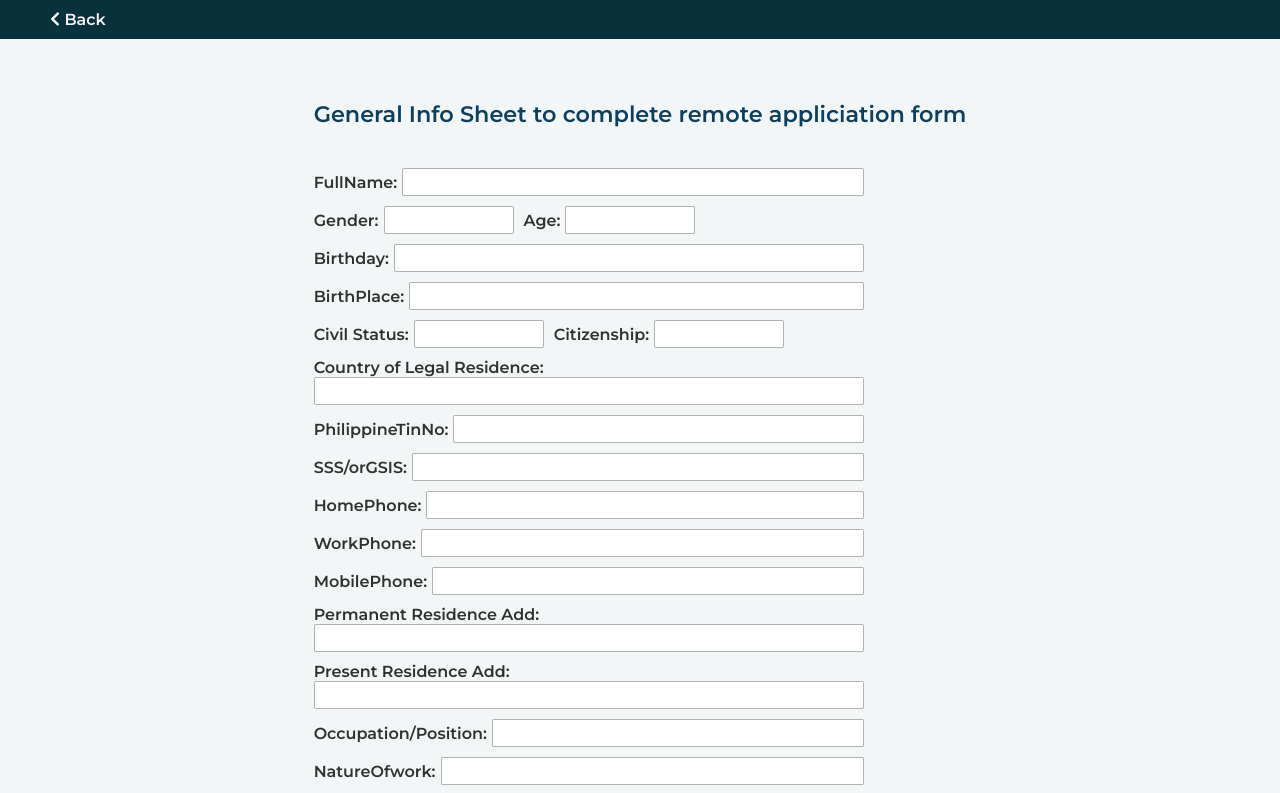
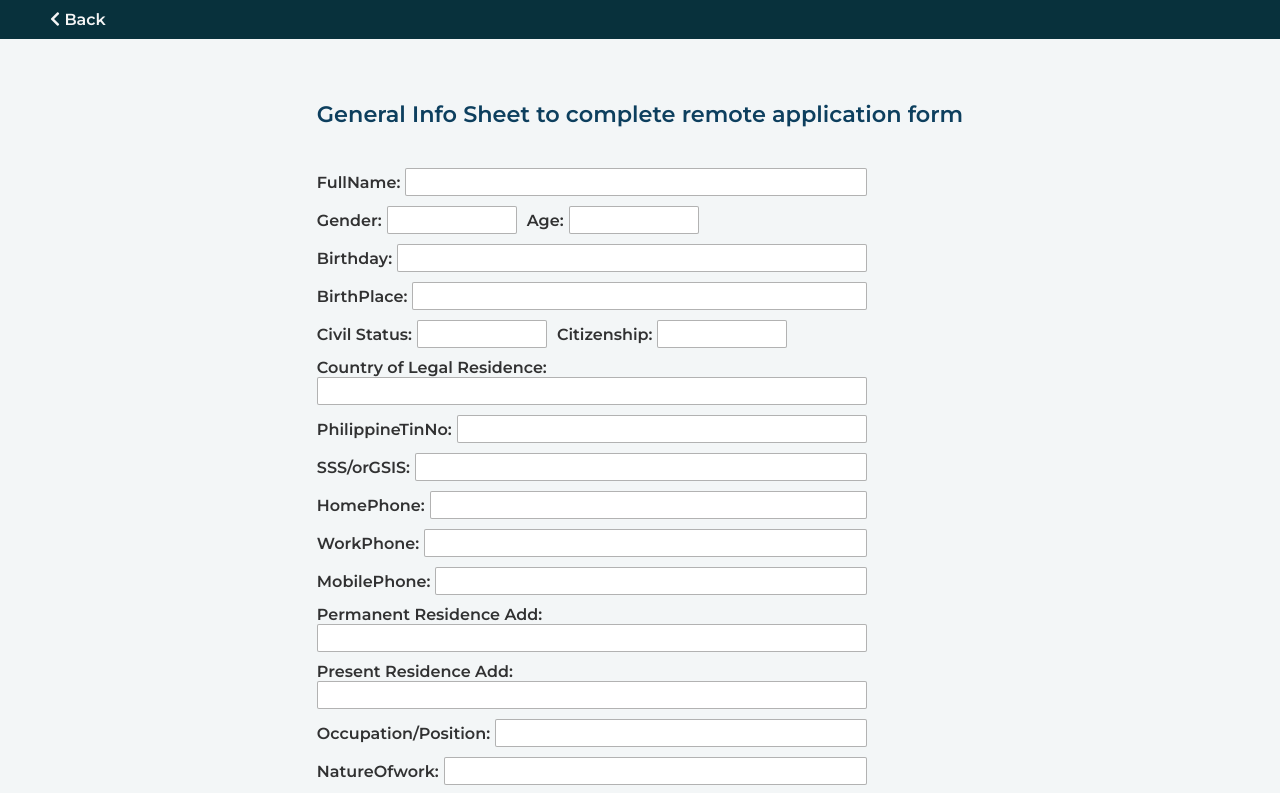
Before and after one commit to rafael-29/advisorforlife, a React (Create React App) app: page /form/1 in a window 1280 px wide. Shown: the top 793 px of the page. Built offline with nearby package versions, Linux system fonts and the light colour scheme; a web font is replaced by a local one.

Commit message:
update spelling

```diff
--- a/src/components/AboutSun.js
+++ b/src/components/AboutSun.js
@@ -17,7 +17,7 @@ return (
 
     <div className="about-sun-contentbx">
         <p className="abt-sun-para">
-        <span className="abt-sun-span">Sun Advisor </span>
+        <span className="abt-sun-span">Sun Financial Advisor </span>
         would like to serve and give you free financial advise and quotes which would be beneficial to you and your loved ones for life. If you are considering to avail of the following financial products we would be glad to guide and assist you on your online application process.
         We have different plans for insurance with investment, comprehensive life and health insurance/critical illness benefit, whole life insurance, and term life and health insurance, and many more.
         </p>
--- a/src/components/FormOne.js
+++ b/src/components/FormOne.js
@@ -49,7 +49,7 @@ return(
     <div className="formone-cnt">
         <p className="fone-prec">
             General Info Sheet to complete
-            remote appliciation form
+            remote application form
         </p>
 
         <form className="form-main">
```
